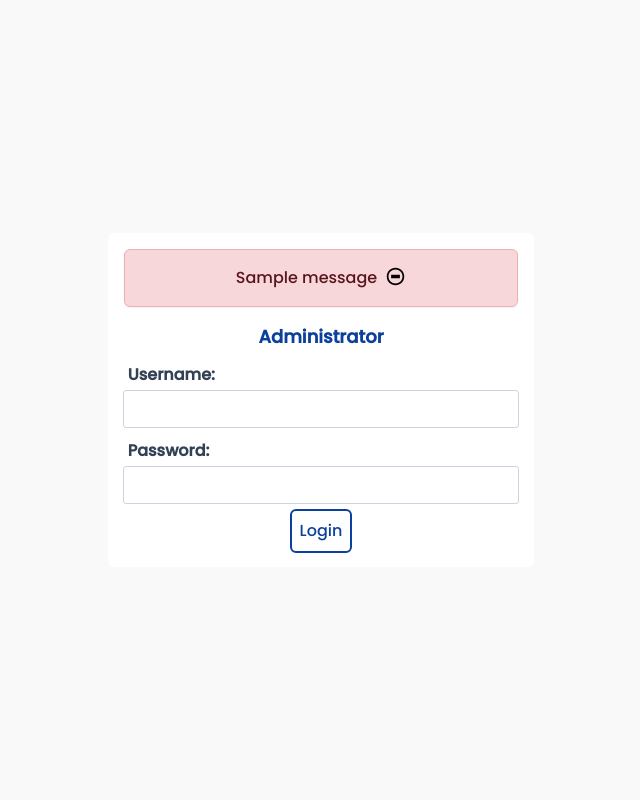
After one commit to akyensamuel/attendance-app, a Django app: template core/templates/login.html in a window 1280 px wide. The commit adds this page. Shown: the whole page, without its empty margins (319-959 px from the left). Run offline with Django 3.2, Linux system fonts and the light colour scheme; the template is opened without the code that fills it, so the values that code supplies are empty; tables that the repository leaves empty hold one stand-in row (values such as "Sample post"); one stand-in notice (Sample message) is shown; some libraries are stand-ins or nearby versions.

Commit message:
added a login page

```diff
--- a/core/static/css/output.css
+++ b/core/static/css/output.css
@@ -534,6 +534,15 @@ video {
   --tw-backdrop-sepia:  ;
 }
 
+.tw-m-auto {
+  margin: auto !important;
+}
+
+.tw-mx-auto {
+  margin-left: auto !important;
+  margin-right: auto !important;
+}
+
 .tw-my-2 {
   margin-top: 0.5rem !important;
   margin-bottom: 0.5rem !important;
@@ -541,6 +550,14 @@ video {
 
 .tw-mt-4 {
   margin-top: 1rem !important;
+}
+
+.tw-mt-5 {
+  margin-top: 1.25rem !important;
+}
+
+.tw-mt-10 {
+  margin-top: 2.5rem !important;
 }
 
 .tw-flex {
@@ -551,8 +568,16 @@ video {
   height: 8rem !important;
 }
 
+.tw-h-screen {
+  height: 100vh !important;
+}
+
 .tw-justify-center {
   justify-content: center !important;
+}
+
+.tw-gap-2 {
+  gap: 0.5rem !important;
 }
 
 .tw-rounded {
@@ -603,6 +628,11 @@ video {
   background-color: transparent !important;
 }
 
+.tw-bg-white {
+  --tw-bg-opacity: 1 !important;
+  background-color: rgb(255 255 255 / var(--tw-bg-opacity)) !important;
+}
+
 .tw-fill-proj-blue {
   fill: #0B409C !important;
 }
@@ -651,6 +681,18 @@ video {
 
 .tw-underline-offset-8 {
   text-underline-offset: 8px !important;
+}
+
+.tw-shadow-sm {
+  --tw-shadow: 0 1px 2px 0 rgb(0 0 0 / 0.05) !important;
+  --tw-shadow-colored: 0 1px 2px 0 var(--tw-shadow-color) !important;
+  box-shadow: var(--tw-ring-offset-shadow, 0 0 #0000), var(--tw-ring-shadow, 0 0 #0000), var(--tw-shadow) !important;
+}
+
+.tw-shadow-md {
+  --tw-shadow: 0 4px 6px -1px rgb(0 0 0 / 0.1), 0 2px 4px -2px rgb(0 0 0 / 0.1) !important;
+  --tw-shadow-colored: 0 4px 6px -1px var(--tw-shadow-color), 0 2px 4px -2px var(--tw-shadow-color) !important;
+  box-shadow: var(--tw-ring-offset-shadow, 0 0 #0000), var(--tw-ring-shadow, 0 0 #0000), var(--tw-shadow) !important;
 }
 
 .tw-outline {
@@ -716,6 +758,10 @@ video {
 }
 
 @media (min-width: 768px) {
+  .md\:tw-w-1\/3 {
+    width: 33.333333% !important;
+  }
+
   .md\:tw-p-4 {
     padding: 1rem !important;
   }
--- a/core/static/css/sidebar.css
+++ b/core/static/css/sidebar.css
@@ -24,7 +24,7 @@
     color:var(--text-color);
 }
 
-.sidebar svg{
+.sidebar .icon svg{
     fill:var(--primary-color);
 }
 
--- /dev/null
+++ b/core/templates/login.html
@@ -0,0 +1,41 @@
+{% extends 'base.html' %}
+{% block styles %}
+
+{% endblock %}
+{% block main_content %}
+
+<main class="tw-h-screen tw-flex align-items-center">
+    <form action="" method="POST" class="md:tw-w-1/3 tw-mx-auto tw-bg-white p-3 rounded">
+            {% csrf_token %}
+            {% if messages %}
+            <div class="form-row">
+                {% for message in messages %}
+                   <div class="alert alert-danger tw-shadow-sm d-flex tw-justify-center tw-gap-2"><span>{{message}}</span> <div> <svg xmlns="http://www.w3.org/2000/svg" width="21" height="21" viewBox="0 0 24 24"><path d="M7 10h10v4H7z"></path><path d="M12 2C6.486 2 2 6.486 2 12s4.486 10 10 10 10-4.486 10-10S17.514 2 12 2zm0 18c-4.411 0-8-3.589-8-8s3.589-8 8-8 8 3.589 8 8-3.589 8-8 8z"></path></svg></div></div>
+                {% endfor %}
+            </div>
+            {% endif %}
+            <div class="form-row">
+                <div class="text-nowrap text-center tw-text-lg tw-text-proj-blue fw-bold">
+                    Administrator
+                </div>
+            </div>
+           <div class="form-row mt-2">
+               <label class="fw-bold p-1 tw-text-slate-700">Username: </label>
+               <div>
+                   <input type="text" name="username" class="form-control tw-bg-transparent tw-rounded-sm tw-outline tw-outline-1 tw-outline-slate-300 tw-border-0 focus:tw-outline-proj-blue focus:tw-ring-0 focus:tw-outline-2">
+               </div>
+           </div>
+           <div class="form-row mt-2">
+               <label class="fw-bold p-1 tw-text-slate-700">Password: </label>
+               <div>
+                   <input type="password" name="password" class="form-control tw-bg-transparent tw-rounded-sm tw-outline tw-outline-1 tw-outline-slate-300 tw-border-0 focus:tw-outline-proj-blue focus:tw-ring-0 focus:tw-outline-2">
+               </div>
+           </div>
+           <div class="form-row mt-2">
+            <button class="tw-rounded d-block mx-auto tw-bg-transparent tw-outline tw-outline-2 tw-outline-proj-blue tw-text-proj-blue p-2 hover:tw-bg-proj-navy hover:tw-text-white hover:tw-outline-0">
+                <span>Login</span>
+            </button>
+           </div>
+    </form>
+</main>
+{% endblock %}
--- a/core/urls.py
+++ b/core/urls.py
@@ -3,5 +3,7 @@ from . import views
 urlpatterns = [
     path('', views.test, name='index'),
     path('admin-page/', views.admin, name='admin-page'),
+    path('admin-login/', views.adminLogin, name='admin-login'),
+    path('admin-logout/', views.adminLogout, name='admin-logout'),
     path('test/', views.index, name='test'),
 ]
```
Also changed, not shown: core/templates/admin-page.html (+54 -7 lines), core/views.py (+25 -1 lines).
